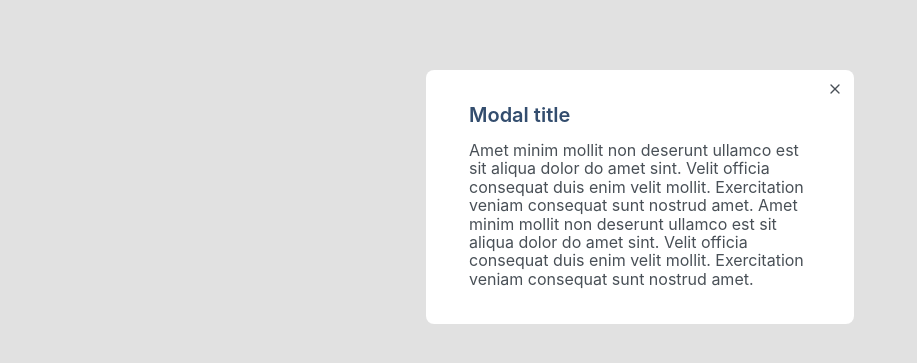
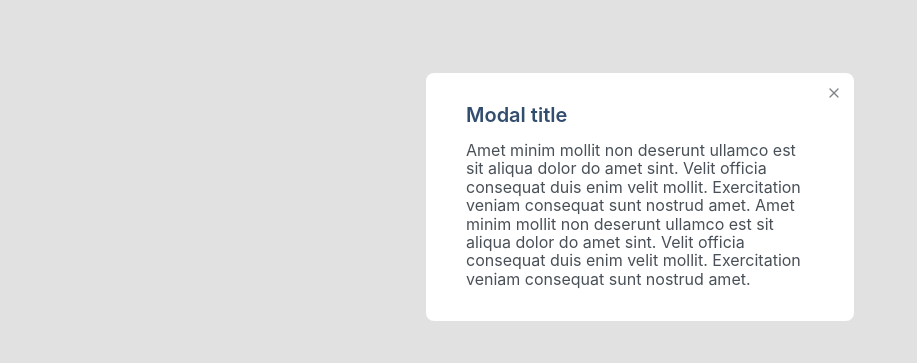
Before and after one commit to js-tasks-ru/htmlcss-20231027_nikita-yudin, a website: page 05-lection3/02-modal/index.html in a window 1280 px wide. Both pictures are taken after a click on the button "Open modal". Shown: the part 203-566 px from the top of the page, without its empty margins (0-917 px from the left). Drawn offline with Linux system fonts and the light colour scheme; files that its build step writes are made by us from their sources.

Commit message:
готовая модалка

```diff
--- a/05-lection3/02-modal/index.html
+++ b/05-lection3/02-modal/index.html
@@ -10,14 +10,18 @@
     <body>
         <button class="modal-open" id="modal-open">Open modal</button>
         <div class="modal" id="modal">
+            <div class="modal__wrapper">
                 <div class="modal__close" id="modal-close">
                     <svg class="modal__image" xmlns="http://www.w3.org/2000/svg" width="16" height="16" viewBox="0 0 16 16" fill="none">
                         <path fill-rule="evenodd" clip-rule="evenodd" d="M12.4714 3.52861C12.7318 3.78896 12.7318 4.21107 12.4714 4.47141L4.47141 12.4714C4.21107 12.7318 3.78896 12.7318 3.52861 12.4714C3.26826 12.2111 3.26826 11.789 3.52861 11.5286L11.5286 3.52861C11.789 3.26826 12.2111 3.26826 12.4714 3.52861Z" fill="#495057"/>
                         <path fill-rule="evenodd" clip-rule="evenodd" d="M3.52861 3.52861C3.78896 3.26826 4.21107 3.26826 4.47141 3.52861L12.4714 11.5286C12.7318 11.789 12.7318 12.2111 12.4714 12.4714C12.2111 12.7318 11.789 12.7318 11.5286 12.4714L3.52861 4.47141C3.26826 4.21107 3.26826 3.78896 3.52861 3.52861Z" fill="#495057"/>
                     </svg>
+                </div>
                 <h3 class="modal__title">Modal title</h3>
-                  <p class="modal__text">Amet minim mollit non deserunt ullamco est sit aliqua dolor do amet sint. Velit officia consequat duis enim velit mollit. Exercitation veniam consequat sunt nostrud amet.
-                    Amet minim mollit non deserunt ullamco est sit aliqua dolor do amet sint. Velit officia consequat duis enim velit mollit. Exercitation veniam consequat sunt nostrud amet.</p>
+                <p class="modal__text">
+                    Amet minim mollit non deserunt ullamco est sit aliqua dolor do amet sint. Velit officia consequat duis enim velit mollit. Exercitation veniam consequat sunt nostrud amet.
+                    Amet minim mollit non deserunt ullamco est sit aliqua dolor do amet sint. Velit officia consequat duis enim velit mollit. Exercitation veniam consequat sunt nostrud amet.
+                </p>
             </div>
         </div>
     </body>
--- a/05-lection3/02-modal/modal.css
+++ b/05-lection3/02-modal/modal.css
@@ -25,24 +25,23 @@
     opacity: 1;
 }
 
-.modal__close {
+.modal__wrapper {
     box-sizing: border-box;
     position: relative;
     border-radius: 8px;
-    border: solid transparent;
     background-color: white;
     max-width: 428px;
     padding: 30px 40px 33px;
     transform: scale(0);
     transition: transform .8s;
 }
-.modal.open .modal__close {
+.modal.open .modal__wrapper {
     transform: scale(1);
 }
 .modal__image {
-    opacity: 0,7;
-    top: 8px;
-    right: 8px;
+    opacity: 0.7;
+    top: 12px;
+    right: 12px;
     cursor: pointer;
     position: absolute;
     background-color: transparent;
```
Lines whose indentation alone changed are shown as unchanged.
